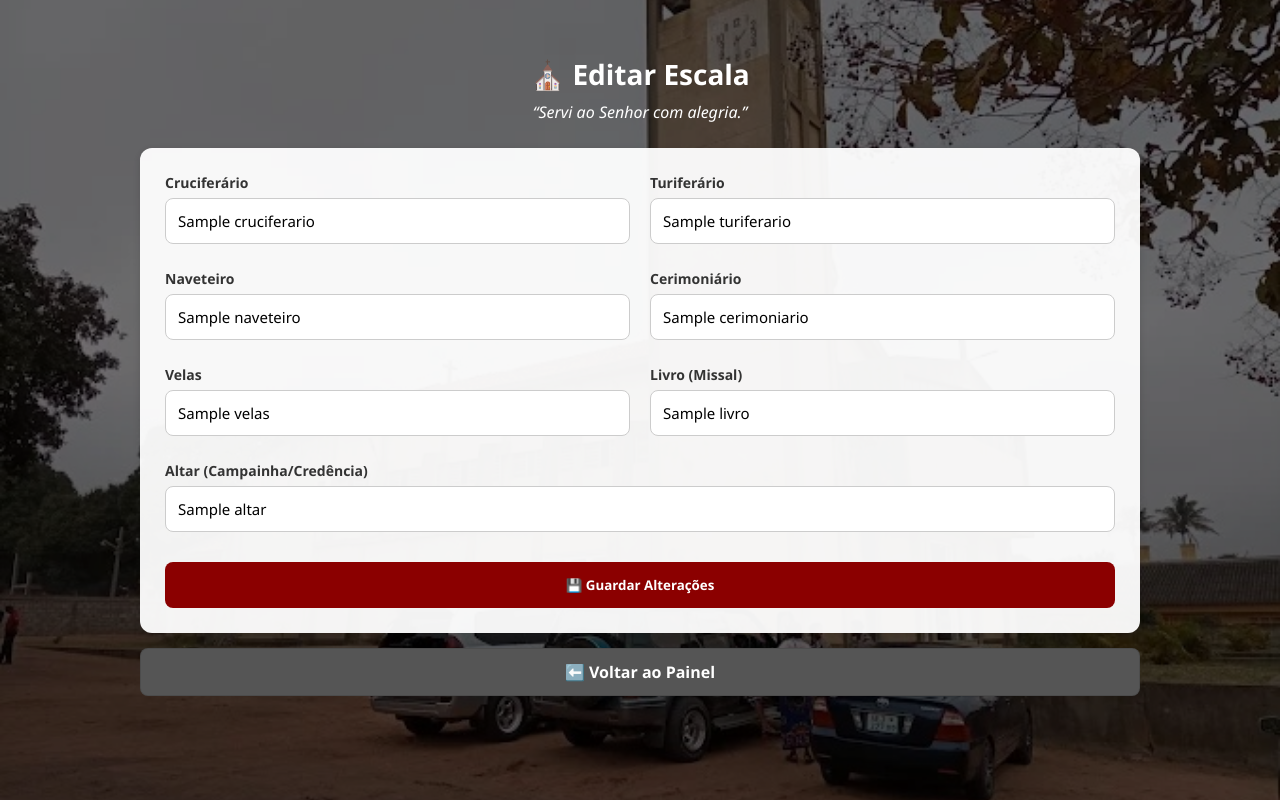
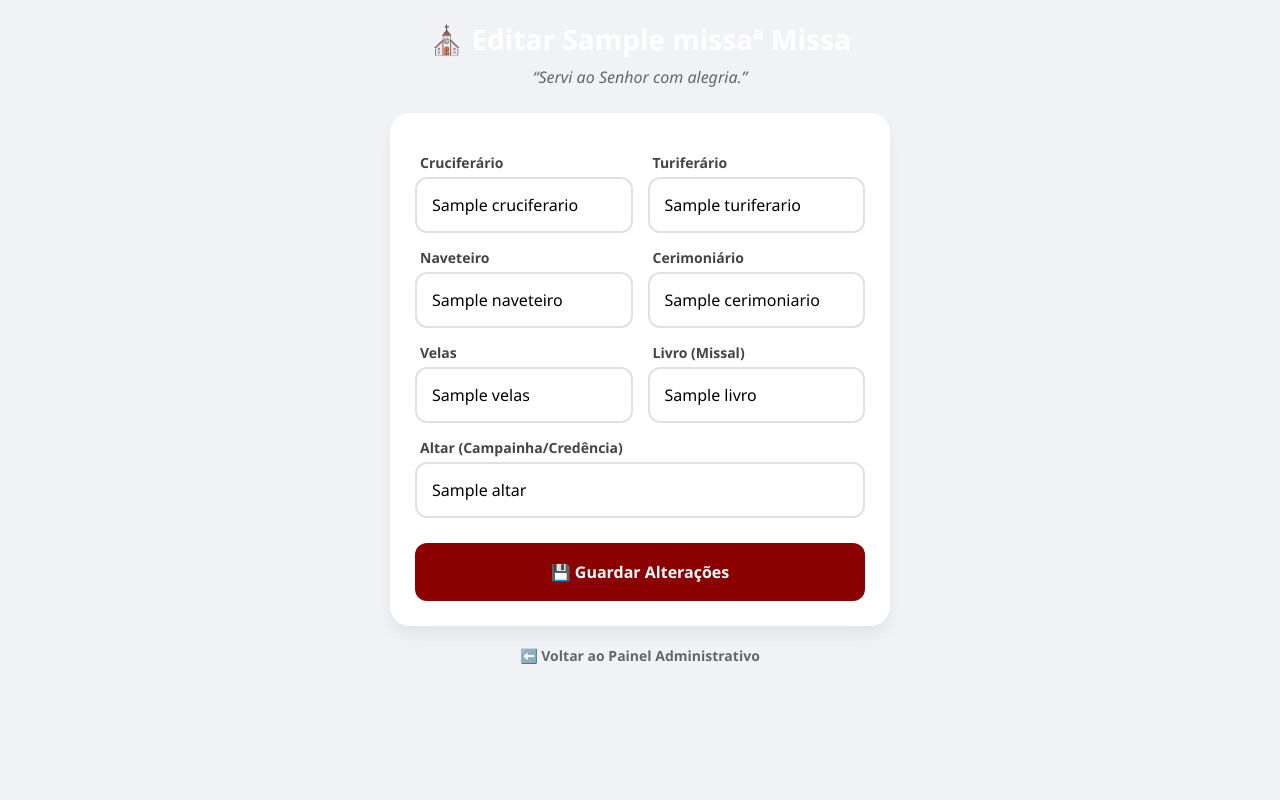
Before and after one commit to FSavel/sao-miguel-digital, a Flask app: template templates/edit_acolito.html in a window 1280 px wide. Run offline with Flask 3, Linux system fonts and the light colour scheme; the template is opened without the code that fills it: most values are stand-ins (such as "Sample title", 1, 10 or a date in 2020); parts of the project's set-up code (start-up, migrations or seed data) failed here and were passed over.

Commit message:
Update edit_acolito.html

```diff
--- a/templates/edit_acolito.html
+++ b/templates/edit_acolito.html
@@ -6,82 +6,84 @@
     <title>Editar Escala de Acólitos</title>
     <link rel="stylesheet" href="{{ url_for('static', filename='style.css') }}">
     <style>
-        .form-grid {
-            display: grid;
-            grid-template-columns: 1fr 1fr;
-            gap: 20px;
-            margin-bottom: 15px;
+        body { background: #f0f2f5; font-family: sans-serif; padding: 20px 10px; }
+        .container { max-width: 500px; margin: auto; }
+        .card { background: white; padding: 25px; border-radius: 20px; box-shadow: 0 10px 15px rgba(0,0,0,0.05); }
+        h1 { font-size: 22px; color: #8b0000; text-align: center; margin-bottom: 5px; }
+        .sub { text-align: center; color: #666; margin-bottom: 25px; font-style: italic; }
+
+        .form-grid { display: grid; grid-template-columns: 1fr 1fr; gap: 15px; }
+        @media (max-width: 500px) { .form-grid { grid-template-columns: 1fr; } }
+
+        label { font-size: 14px; font-weight: 700; color: #444; margin: 15px 0 5px 5px; display: block; }
+        input {
+            width: 100%; padding: 15px; border: 2px solid #e1e1e1; border-radius: 12px;
+            font-size: 16px; box-sizing: border-box; transition: 0.3s;
         }
-        @media (max-width: 600px) {
-            .form-grid { grid-template-columns: 1fr; }
+        input:focus { border-color: #8b0000; outline: none; background: #fffcfc; }
+
+        .btn-salvar {
+            background: #8b0000; color: white; border: none; padding: 18px;
+            border-radius: 12px; font-weight: bold; font-size: 16px;
+            width: 100%; margin-top: 25px; cursor: pointer;
         }
-        label { font-weight: 600; font-size: 14px; margin-bottom: 6px; display: block; color: #333; }
-        input {
-            width: 100%; padding: 12px; border: 1px solid #ccc; border-radius: 8px;
-            font-size: 15px; margin-bottom: 10px; transition: border 0.3s;
-        }
-        input:focus { border-color: #8b0000; outline: none; }
-        .btn-salvar {
-            background: #8b0000 !important; color: white !important;
-            border: none; padding: 14px; font-weight: bold; width: 100%;
+        .btn-voltar {
+            display: block; text-align: center; color: #666; text-decoration: none;
+            margin-top: 20px; font-weight: 600; font-size: 14px;
         }
     </style>
 </head>
 <body>
 
-<div class="overlay">
 <div class="container">
+    <h1 class="titulo-principal">⛪ Editar {{ missa }}ª Missa</h1>
+    <p class="sub">“Servi ao Senhor com alegria.”</p>
 
-    <h1 class="titulo-principal">⛪ Editar Escala</h1>
-    <p class="frase-biblica" style="margin-bottom: 25px;">“Servi ao Senhor com alegria.”</p>
+    <div class="card">
+        <form method="POST">
+            <input type="hidden" name="missa" value="{{ missa }}">
 
-    <div class="card" style="padding: 25px;">
-        <form method="POST">
-    <input type="hidden" name="missa" value="{{ missa }}">
-
-    <div class="form-grid">
+            <div class="form-grid">
                 <div>
                     <label>Cruciferário</label>
-                    <input type="text" name="cruciferario" value="{{ acolito.cruciferario if acolito.cruciferario else '' }}" required>
+                    <input type="text" name="cruciferario" value="{{ acolito.cruciferario if acolito.cruciferario else '' }}" required placeholder="Nome...">
                 </div>
                 <div>
                     <label>Turiferário</label>
-                    <input type="text" name="turiferario" value="{{ acolito.turiferario if acolito.turiferario else '' }}">
+                    <input type="text" name="turiferario" value="{{ acolito.turiferario if acolito.turiferario else '' }}" placeholder="Nome...">
                 </div>
             </div>
 
             <div class="form-grid">
                 <div>
                     <label>Naveteiro</label>
-                    <input type="text" name="naveteiro" value="{{ acolito.naveteiro if acolito.naveteiro else '' }}">
+                    <input type="text" name="naveteiro" value="{{ acolito.naveteiro if acolito.naveteiro else '' }}" placeholder="Nome...">
                 </div>
                 <div>
                     <label>Cerimoniário</label>
-                    <input type="text" name="cerimoniario" value="{{ acolito.cerimoniario if acolito.cerimoniario else '' }}">
+                    <input type="text" name="cerimoniario" value="{{ acolito.cerimoniario if acolito.cerimoniario else '' }}" placeholder="Nome...">
                 </div>
             </div>
 
             <div class="form-grid">
                 <div>
                     <label>Velas</label>
-                    <input type="text" name="velas" value="{{ acolito.velas if acolito.velas else '' }}">
+                    <input type="text" name="velas" value="{{ acolito.velas if acolito.velas else '' }}" placeholder="Nome...">
                 </div>
                 <div>
                     <label>Livro (Missal)</label>
-                    <input type="text" name="livro" value="{{ acolito.livro if acolito.livro else '' }}">
+                    <input type="text" name="livro" value="{{ acolito.livro if acolito.livro else '' }}" placeholder="Nome...">
                 </div>
             </div>
 
             <label>Altar (Campainha/Credência)</label>
-            <input type="text" name="altar" value="{{ acolito.altar if acolito.altar else '' }}">
+            <input type="text" name="altar" value="{{ acolito.altar if acolito.altar else '' }}" placeholder="Nome...">
 
-            <button class="botao btn-salvar" type="submit" style="margin-top: 20px;">💾 Guardar Alterações</button>
+            <button class="btn-salvar" type="submit">💾 Guardar Alterações</button>
         </form>
     </div>
 
-    <a href="/admin" class="botao" style="background: #555; color: white; margin-top: 15px;">⬅️ Voltar ao Painel</a>
-
-</div>
+    <a href="/admin" class="btn-voltar">⬅️ Voltar ao Painel Administrativo</a>
 </div>
 
 </body>
```
